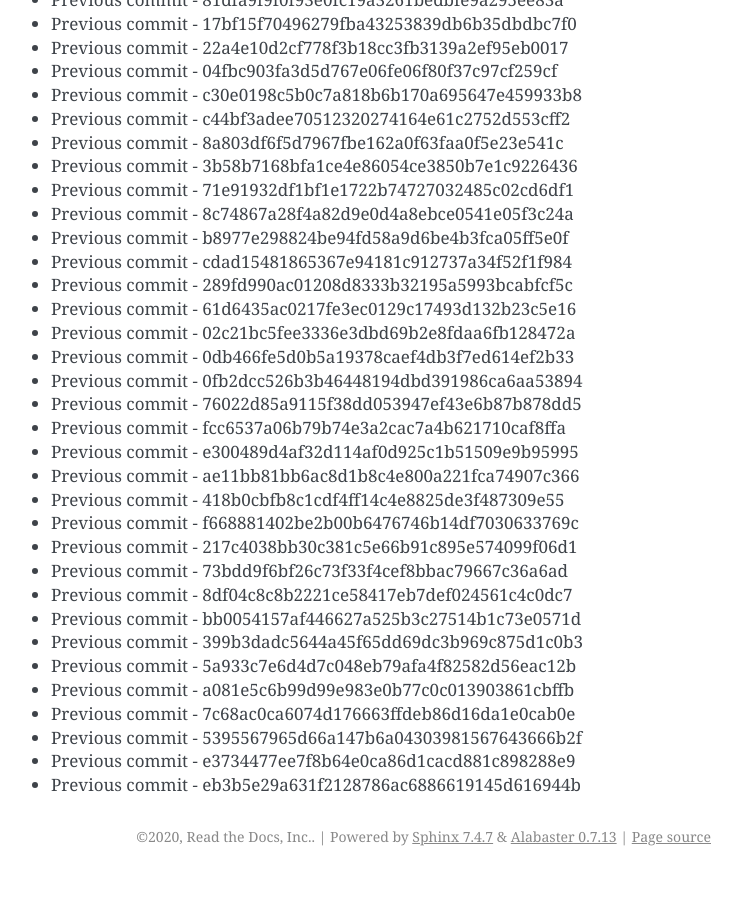
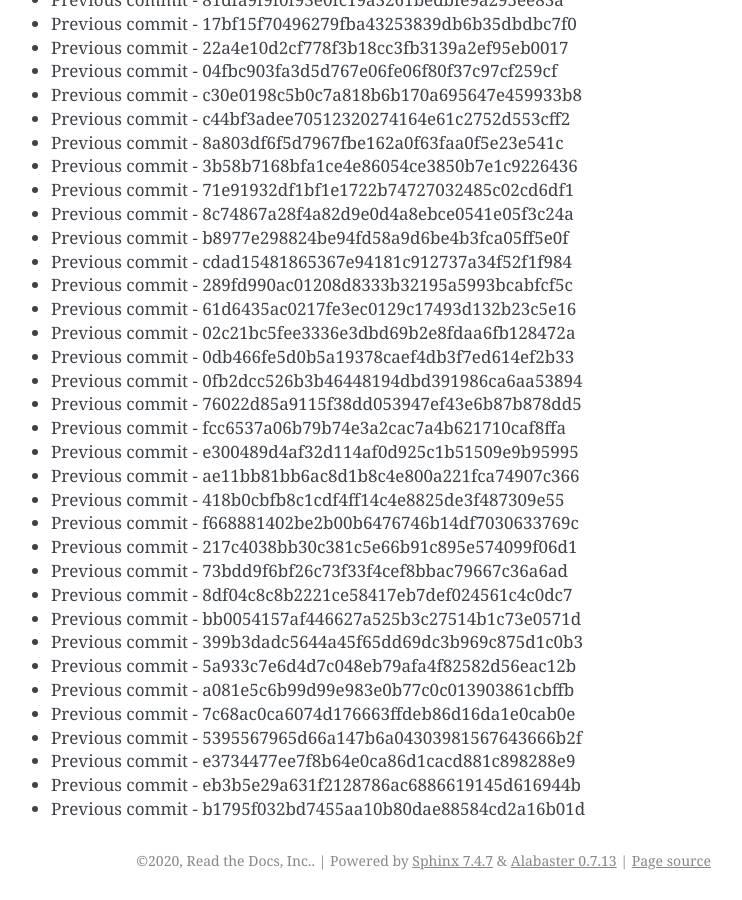
Before and after one commit to readthedocs/rtd-git-stresstest, a Sphinx documentation site: the page built from docs/updates.rst, in a window 1280 px wide and 900 px high, scrolled down 9984 px. Shown: the whole window, without its empty margins (399-1141 px from the left). Built offline with Sphinx 7.4.7, drawn with Linux system fonts in a browser that asks for light colours; before the commit the page ends 10860 px from its top, so only the background shows below that.

Commit message:
Generating commit from previous: b1795f032bd7455aa10b80dae88584cd2a16b01d

```diff
--- a/docs/updates.rst
+++ b/docs/updates.rst
@@ -451,3 +451,4 @@ It can be tested for any performance characteristics.
 * Previous commit - 5395567965d66a147b6a04303981567643666b2f
 * Previous commit - e3734477ee7f8b64e0ca86d1cacd881c898288e9
 * Previous commit - eb3b5e29a631f2128786ac6886619145d616944b
+* Previous commit - b1795f032bd7455aa10b80dae88584cd2a16b01d
```
